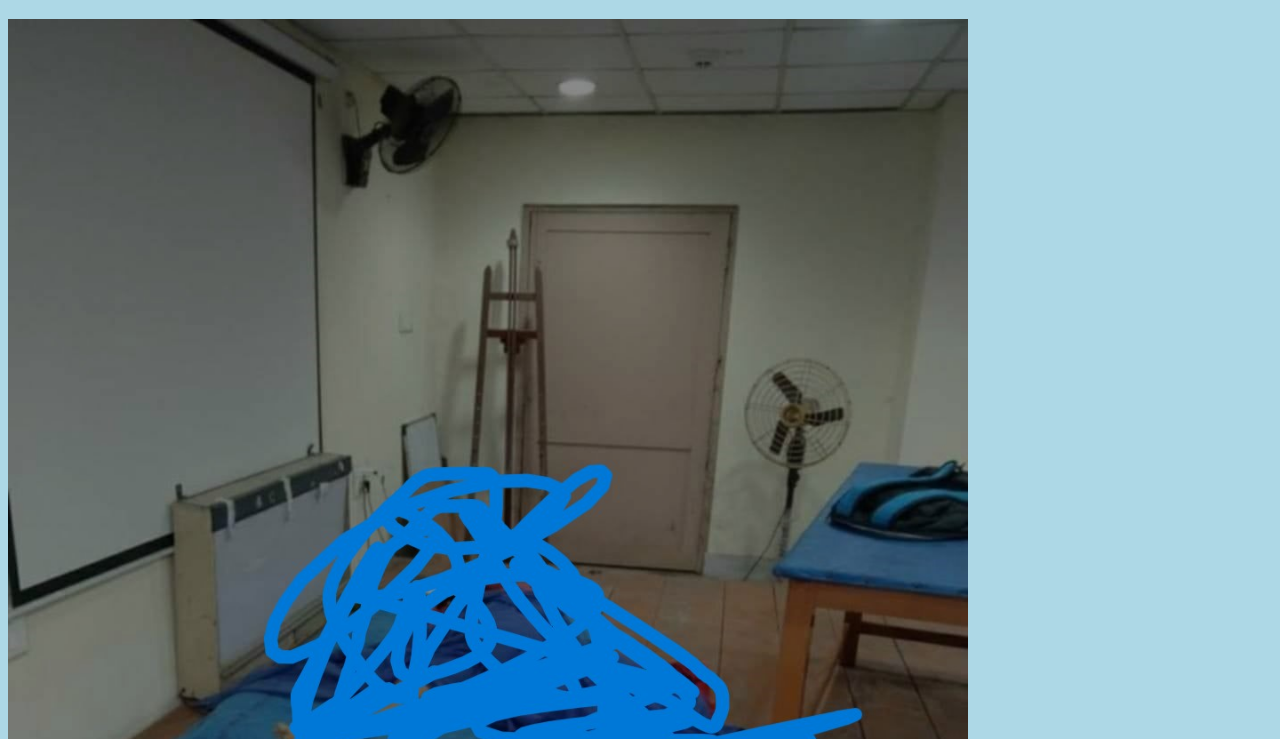
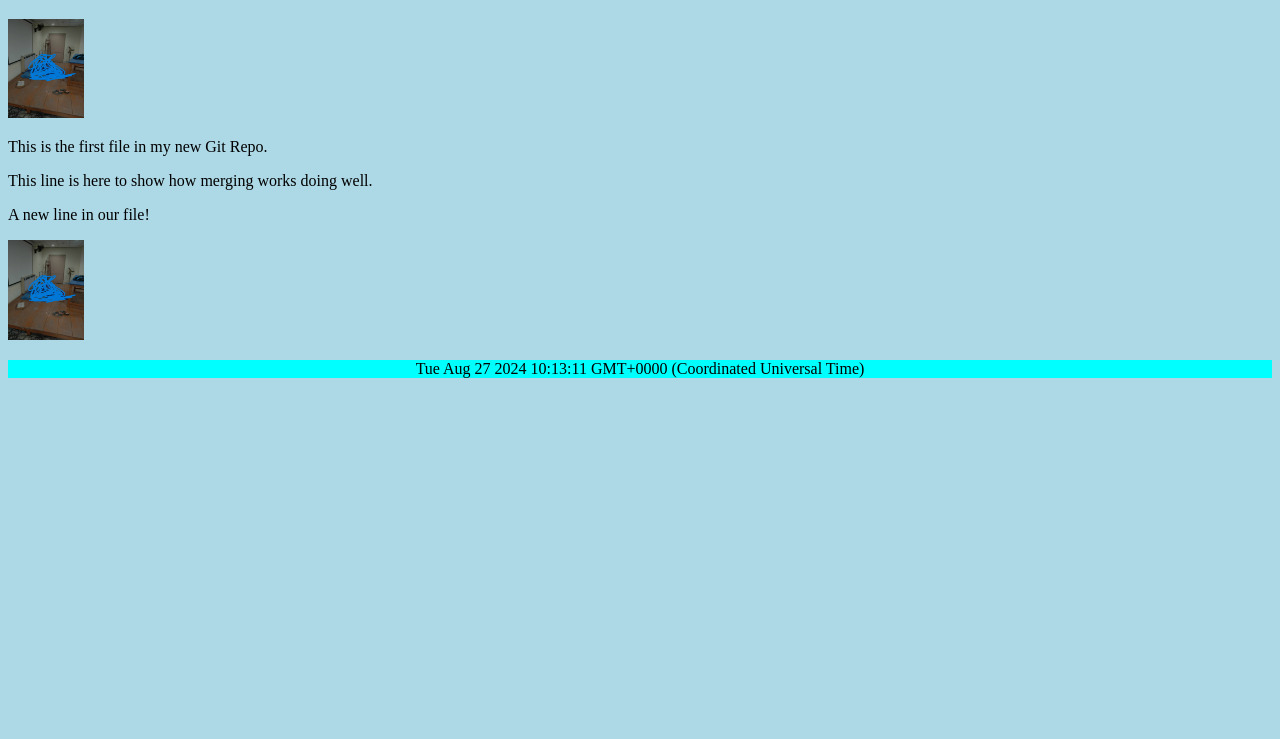
Before and after one commit to jitendra24x/TestApp, a plain HTML site: page index.html in a window 1280 px wide. Shown: the part 61-800 px from the top of the page. Drawn offline with Linux system fonts and the light colour scheme.

Commit message:
image resized

```diff
--- a/index.html
+++ b/index.html
@@ -8,12 +8,15 @@
 <body>
 
 <h1>Hello world!</h1>
-<div><img src="hellow.jpeg" alt="Hello World from Space"
-style="width:100%;max-width:960px"></div>
+<div>
+    <img src="hellow.jpeg" alt="Hello World from Space"
+style="width:30%;max-width:2cm"></div>
 <p>This is the first file in my new Git Repo.</p>
 <p>This line is here to show how merging works doing well.</p>
 <p>A new line in our file!</p>
-<div><img src="hellow.jpeg" alt="Hello Git" style="width:100%;max-width:640px"></div>
+<div><img src="hellow.jpeg" alt="Hello Git" style="width:30%;max-width:2cm">
+
+</div>
 <p id="demo" style="background-color: aqua;text-align: center;"></p>
 </body>
 </html>
```
